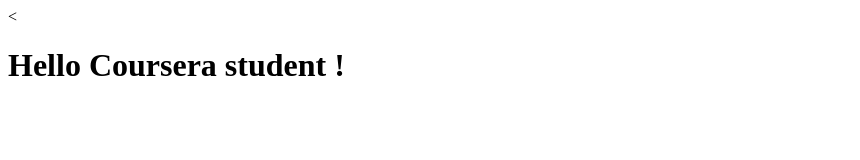
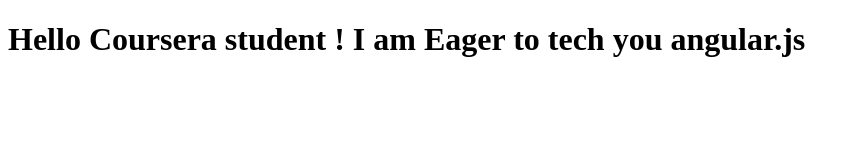
Before and after one commit to AditFadia/coursera-test, a plain HTML site: page index.html in a window 1280 px wide. Shown: the whole page, without its empty margins (0-860 px from the left). Drawn offline with Linux system fonts and the light colour scheme.

Commit message:
Next version of web file.

```diff
--- a/index.html
+++ b/index.html
@@ -5,6 +5,6 @@
     <title> Hello Courseta</title>
   </head>
   <body>
-    <<h1> Hello Coursera student !</h1>
+    <h1> Hello Coursera student ! I am Eager to tech you angular.js</h1>
   </body>
 </html>
```
